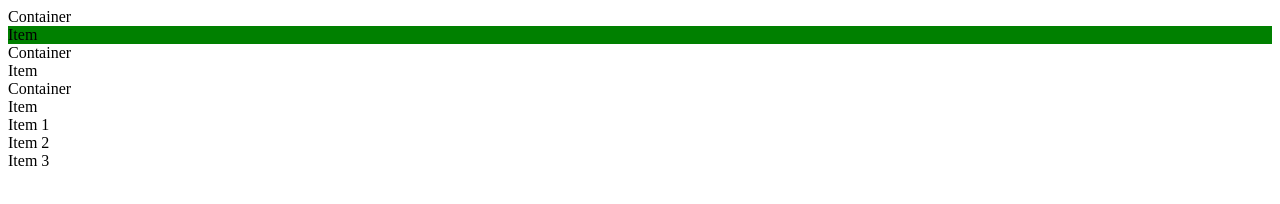
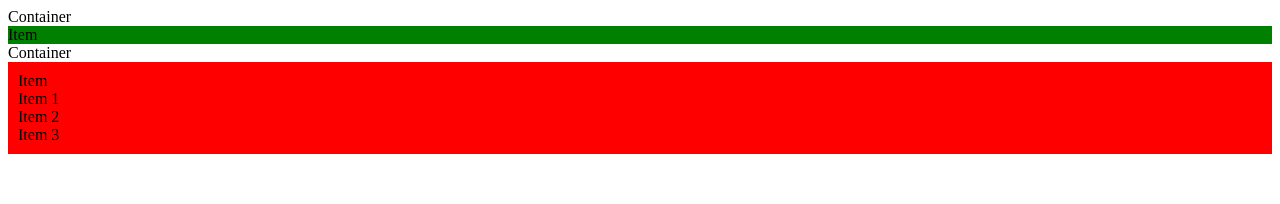
Before and after one commit to toptammasorn/Web_Development_101, a plain HTML site: page css.html in a window 1280 px wide. Drawn offline with Linux system fonts and the light colour scheme.

Commit message:
Css selector 2
Item is a child of container only 1 level

```diff
--- a/css.html
+++ b/css.html
@@ -9,19 +9,17 @@
         .container .item {
             background-color: green;
         }
+
+        .main-container>.item {
+            background-color: red;
+            padding: 10px;
+        }
     </style>
 </head>
 
 <body>
     <!-- 1. item is a child of container-->
     <div class="container">
-        Container
-        <div class="item">
-            Item
-        </div>
-    </div>
-
-    <div class="footer-container">
         Container
         <div class="item">
             Item
```
